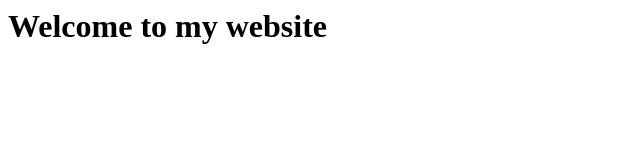
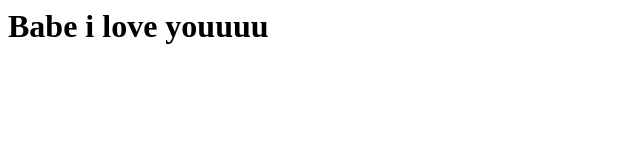
Before and after one commit to Uj4tech/Uj4tech.github.io, a plain HTML site: page index.html in a window 1280 px wide. Shown: the whole page, without its empty margins (0-640 px from the left). Drawn offline with Linux system fonts and the light colour scheme.

Commit message:
Update index.html

```diff
--- a/index.html
+++ b/index.html
@@ -1,7 +1,7 @@
 <html>
     <head>
         <body>
-            <H1 >Welcome to my website</H1>
+            <H1 >Babe i love youuuu</H1>
         </body>
     </head>
 </html>
```
